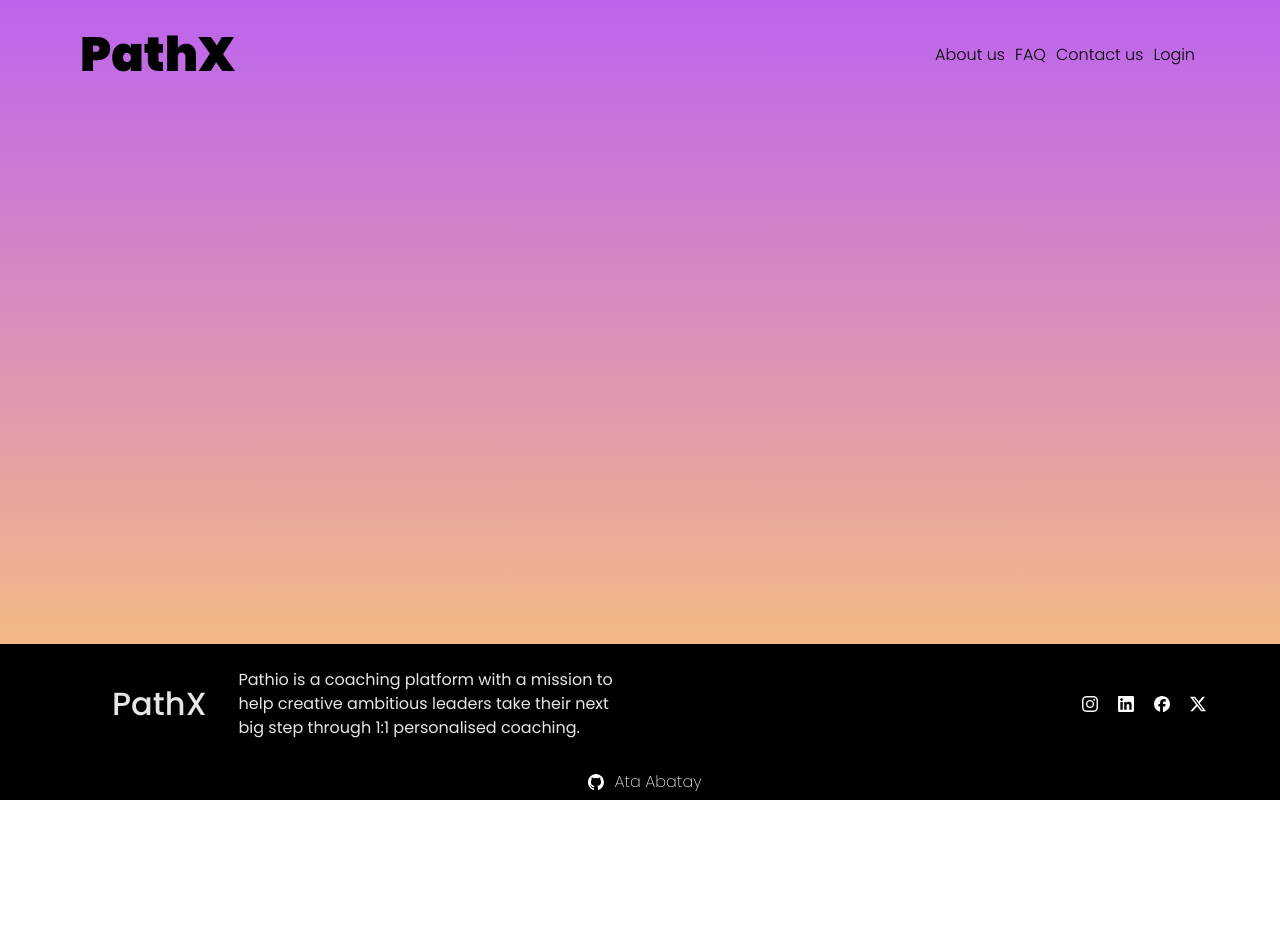
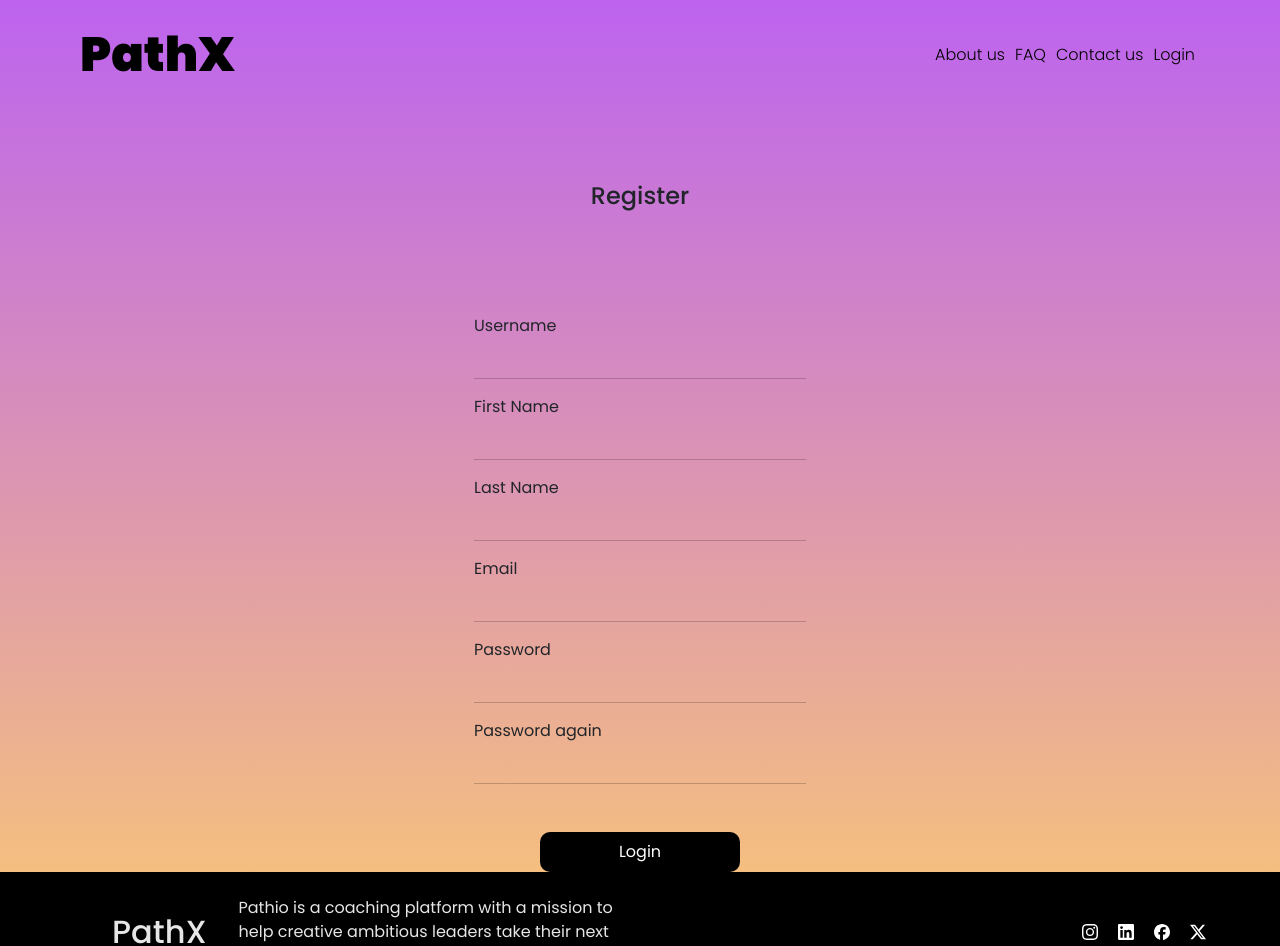
Before and after one commit to ataabatay/PathX, a React (Vite) app in the folder client/: page /register in a window 1280 px wide. Shown: the top 946 px of the page. Before the commit the page ends 800 px from the top, so only its background shows below. Built offline with nearby package versions, Linux system fonts and the light colour scheme.

Commit message:
added a register page as it was forgotten

```diff
--- a/client/src/components/Coach.jsx
+++ b/client/src/components/Coach.jsx
@@ -1,5 +1,5 @@
 import { useEffect, useState } from "react"
-import { Link, useLoaderData, useLocation } from "react-router-dom"
+import { Link, useLoaderData, useLocation, useParams } from "react-router-dom"
 import Card from 'react-bootstrap/Card';
 import '../styles/components/coaches/Coaches.css';
 import Modal from 'react-bootstrap/Modal';
@@ -14,28 +14,24 @@ export default function Coach() {
   const filteredCoaches = allCoachesData.data.filter(coach => {
     return coach.session_types.some(type => type.id === session_type)
   })
+  const sessionId = useParams()
+  const [modalShow, setModalShow] = useState(false);
+  const [selectedCoach, setSelectedCoach] = useState('')
 
-  const [modalShow, setModalShow] = useState(false);
-  const [hoveredCardId, setHoveredCardId] = useState(null);
+  function handleClick(e) {
+    const selectedCoachId = parseInt(e.currentTarget.id)
+    if (selectedCoach.id === selectedCoachId) {
+      setSelectedCoach(null)
+    } else {
+      setSelectedCoach(selectedCoachId)
+    }
+    console.log(e.currentTarget)
+  }
 
   useEffect(() => {
-    console.log(allCoachesData.data)
-    console.log(session_type)
-    console.log(filteredCoaches)
-  }, [allCoachesData, session_type, filteredCoaches])
+    console.log(selectedCoach)
+  }, [selectedCoach, filteredCoaches])
 
-  function handleHover(e) {
-    const target = e.target
-    const cardId = target.id
-
-    if (target.classList.contains('hovered')) {
-      target.classList.remove('hovered')
-      setHoveredCardId(null)
-    } else {
-      target.classList.add('hovered')
-      setHoveredCardId(cardId)
-    }
-  }
 
   return (
     <>
@@ -44,20 +40,20 @@ export default function Coach() {
         <section className="coach-cards">
           {filteredCoaches.map(coach => {
             return (
-              < Card key={coach.id}>
-                <Card.Body
-                  id={coach.id}
-                  onMouseEnter={handleHover}
-                  onMouseLeave={handleHover}
-                >
+              < Card
+                key={coach.id}
+                onClick={handleClick}
+                id={coach.id}
+                className={coach.id === (selectedCoach) ? 'selected' : ''}>
+                <Card.Body>
                   <div id="round-img"
                     style={{ backgroundImage: `url(${coach.image})` }}></div>
                   <Card.Title>{coach.name}</Card.Title>
+                <div className="card-text">
+                  <Card.Text>{coach.brief}</Card.Text>
+                </div>
                 </Card.Body>
-                <div className="card-text">
-                  <Card.Text style={{ display: 'none' }}>{coach.brief}</Card.Text>
-                </div>
-              </Card>
+              </Card >
             )
           })
           }
@@ -67,14 +63,13 @@ export default function Coach() {
             id='next-button'
             value='Next'
             onClick={() => setModalShow(true)}>
-            Next
+            Create Session
           </button>
           <BookingConfirmationModal
             show={modalShow}
             onHide={() => setModalShow(false)}
           />
         </section>
-
       </section >
     </>
   )
--- a/client/src/components/MySessions.jsx
+++ b/client/src/components/MySessions.jsx
@@ -1,34 +1,20 @@
-import { useEffect, useState } from "react"
-import { Form, useActionData, useLoaderData } from "react-router-dom"
+import { useState } from "react"
+import {  useLoaderData } from "react-router-dom"
 import '../styles/components/mysessions/MySessions.css'
 import EditButton from '../assets/icons/editicon.svg';
 import DeleteButton from '../assets/icons/deleteicon.svg';
 import axios from "axios";
 import { getToken } from "../utils/helpers/common";
 
-const options = {
-  weekday: "long",
-  year: "long",
-  month: "long",
-  day: "long",
-};
-
 export default function MySessions() {
 
   const res = useLoaderData()
-  const actionData = useActionData()
   const coaches = res.coaches.data
   const session_types = res.sessionTypes.data
   const [sessions, setSessions] = useState(res.sessions);
 
-  useEffect(() => {
-    // console.log(res)
-    console.log(actionData)
-  }, [])
-
   async function handleClick(e) {
     const targetSessionId = parseInt(e.currentTarget.id)
-    console.log(targetSessionId)
     try {
       await axios.delete(`/api/coaching_sessions/${targetSessionId}`, {
         headers: {
--- a/client/src/components/Register.jsx
+++ b/client/src/components/Register.jsx
@@ -1,7 +1,39 @@
+import { useEffect } from "react";
+import { Form, useActionData, useNavigate } from "react-router-dom";
+import '../styles/components/register/Register.css'
 
 export default function Register() {
+
+  const res = useActionData()
+  const navigate = useNavigate()
+
+  useEffect(() => {
+    if (res?.status === 201) {
+      navigate('/login')
+    }
+  },[res, navigate])
+
   return (
     <>
+      <section className="register">
+        <h1 className="title">Register</h1>
+        <Form className='register-form' method='POST'>
+          <label>Username</label>
+          <input type="text" className="username" name='username' />
+          <label>First Name</label>
+          <input type="text" className="first_name" name='first_name' />
+          <label>Last Name</label>
+          <input type="text" className="last_name" name='last_name' />
+          <label>Email</label>
+          <input type="text" className="email" name='email' />
+          <label>Password</label>
+          <input type="password" className="password" name='password' />
+          <label>Password again</label>
+          <input type="password" className="password_confirmation" name='password_confirmation' />
+          <button type='submit'>Login</button>
+          {res && <p className='danger'>{res.data.message}</p>}
+        </Form>
+      </section>
     </>
   )
 }
--- a/client/src/components/SessionType.jsx
+++ b/client/src/components/SessionType.jsx
@@ -1,4 +1,4 @@
-import { Form, Link, useActionData, useLoaderData, useLocation, useNavigate, useParams } from "react-router-dom"
+import { Form, useActionData, useLoaderData, useNavigate, useParams } from "react-router-dom"
 import Card from 'react-bootstrap/Card';
 import { useEffect, useState } from "react";
 import '../styles/components/sessiontype/SessionType.css'
@@ -8,10 +8,7 @@ export default function SessionType() {
   const res = useActionData()
   const sessionTypesData = useLoaderData()
   const navigate = useNavigate()
-  const { sessionId } = useParams()
-
   const [selectedSessionType, setSelectedSessionType] = useState('')
-
 
   // make session type selection
   function handleClick(e) {
@@ -33,11 +30,11 @@ export default function SessionType() {
     if (res?.status === 200) {
       navigate(`/booking/${res.data.id}/coach`, {
         state: {
-          session_type: selectedSessionType
+          session_type: selectedSessionType,
         }
       })
     }
-  }, [res, navigate])
+  }, [res, navigate, selectedSessionType])
 
   return (
     <>
--- a/client/src/main.jsx
+++ b/client/src/main.jsx
@@ -2,7 +2,7 @@
 import ReactDOM from 'react-dom/client'
 import App from './App.jsx'
 import { createBrowserRouter, RouterProvider } from 'react-router-dom';
-import { addSessionType, createCoachingSession, deleteSession, loginUser, sendSupportMessage } from './utils/actions.js';
+import { addSessionType, createCoachingSession, loginUser, registerUser, sendSupportMessage } from './utils/actions.js';
 
 // Styles Imports
 import './styles/main.css'
@@ -41,6 +41,7 @@ const router = createBrowserRouter(
         {
           path: '/register',
           element: <Register />,
+          action: async ({ request }) => registerUser(request)
         },
         {
           path: '/login',
@@ -51,7 +52,6 @@ const router = createBrowserRouter(
           path: '/mysessions/',
           element: <MySessions />,
           loader: getSessions,
-          action: async ({ request }) => deleteSession(request)
         },
         {
           path: '/booking',
--- a/client/src/styles/components/coaches/Coaches.css
+++ b/client/src/styles/components/coaches/Coaches.css
@@ -37,6 +37,13 @@
   text-align: center;
   font-size: 1em;
 }
+.select-coach .coach-cards .card .card-body .card-text {
+  font-size: 0.9em;
+  text-align: center;
+}
+.select-coach .coach-cards .card.selected {
+  background-color: rgba(240, 240, 240, 0.5843137255);
+}
 .select-coach .booking-confirmation button {
   margin: 3em;
   border: none;
--- /dev/null
+++ b/client/src/styles/components/register/Register.css
@@ -0,0 +1,42 @@
+.register {
+  display: flex;
+  flex-direction: column;
+  align-items: center;
+}
+.register h1 {
+  font-size: 1.5em;
+  text-align: center;
+  margin: 3em;
+}
+.register .register-form {
+  display: flex;
+  flex-direction: column;
+  margin-top: 2em;
+}
+.register .register-form input {
+  outline: none;
+  border: none;
+  background-color: inherit;
+  gap: 0.5em;
+  margin-bottom: 1em;
+  padding: 0.5em;
+  outline: none;
+  border: none;
+  background-color: inherit;
+  border-bottom: 1px rgba(0, 0, 0, 0.2) solid;
+}
+.register .register-form button {
+  margin-top: 2em;
+  align-self: center;
+  width: 200px;
+  border: none;
+  background-color: black;
+  color: white;
+  border-radius: 10px;
+  padding: 0.5em 2em;
+  transition: background-color 0.3s ease;
+}
+.register .register-form button:hover {
+  background-color: rgba(240, 240, 240, 0.5843137255);
+  color: black;
+}/*# sourceMappingURL=Register.css.map */
--- /dev/null
+++ b/client/src/styles/components/register/Register.scss
@@ -0,0 +1,46 @@
+.register {
+  display: flex;
+  flex-direction: column;
+  align-items: center;
+
+  h1{
+    font-size: 1.5em;
+    text-align: center;
+    margin: 3em;
+  }
+
+  .register-form {
+    display: flex;
+    flex-direction: column;
+    margin-top: 2em;
+
+    input {
+      outline: none;
+      border: none;
+      background-color: inherit;
+      gap: 0.5em;
+      margin-bottom: 1em;
+      padding: 0.5em;
+      outline: none;
+      border: none;
+      background-color: inherit;
+      border-bottom: 1px rgba(0, 0, 0, 0.2) solid;
+    }
+    button {
+      margin-top: 2em;
+      align-self: center;
+      width: 200px;
+      border: none;
+      background-color: black;
+      color: white;
+      border-radius: 10px;
+      padding: 0.5em 2em;
+      transition: background-color 0.3s ease;
+
+      &:hover {
+        background-color: #f0f0f095;
+        color: black;
+      }
+    }
+  }
+}
--- a/client/src/utils/actions.js
+++ b/client/src/utils/actions.js
@@ -28,12 +28,6 @@ export async function addSessionType(request, sessionId) {
   })
 }
 
-export async function deleteSession(request) {
-  const data = await formToObj(request)
-  console.log(data)
-  return data
-}
-
 export async function loginUser(request) {
   try {
     console.log(request)
@@ -46,3 +40,10 @@ export async function loginUser(request) {
     return error
   }
 }
+
+export async function registerUser(request){
+  const data = await formToObj(request)
+  return await axios.post('/api/auth/register/', data, {
+    validateStatus: () => true
+  })
+}
```
Also changed, not shown: client/src/styles/components/coaches/Coaches.scss (+8 -2 lines), 2 other files (tests, documents, lock files or other folders).
